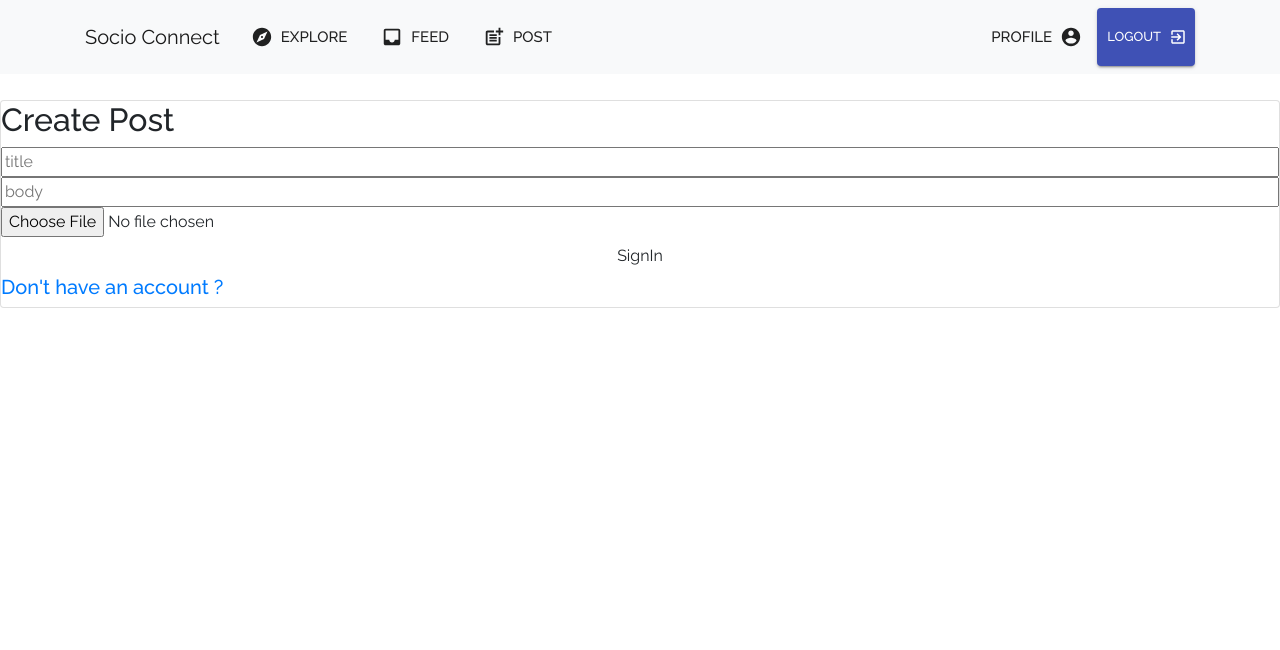
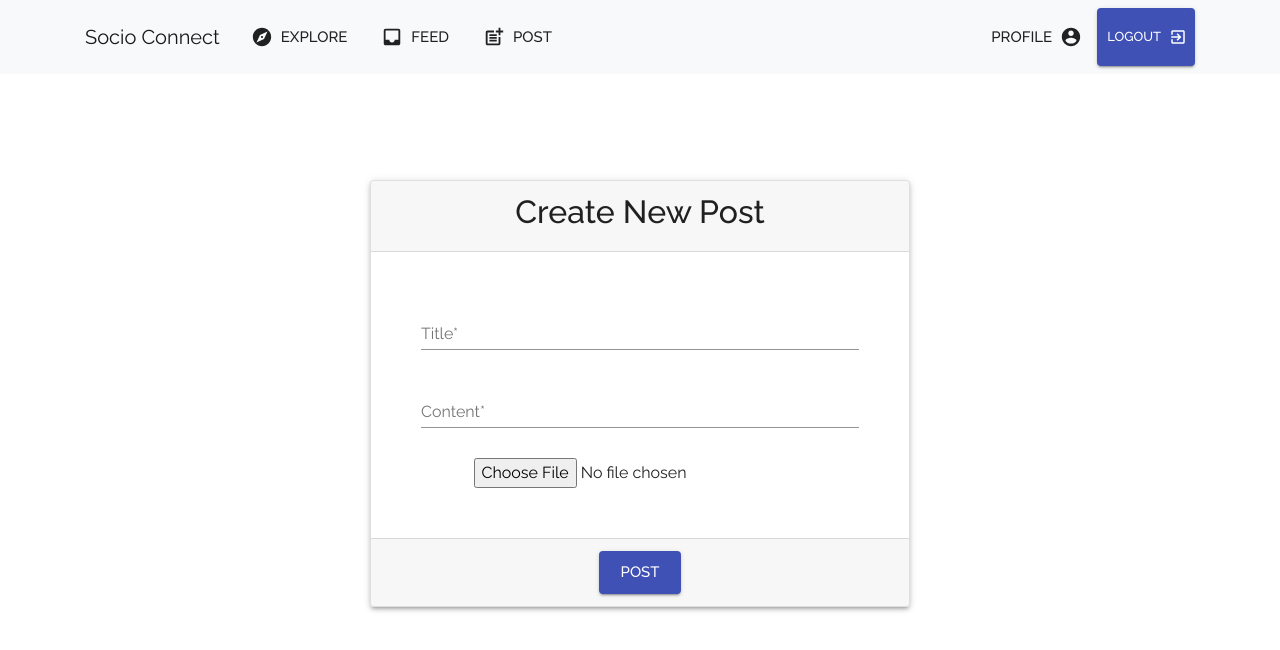
Before and after one commit to LalitDungriyal/Socio-Engage, a React (Create React App) app in the folder client/: page /createpost in a window 1280 px wide. Shown: the top 650 px of the page. Built offline with nearby package versions, Linux system fonts and the light colour scheme; sample sign-in values are in the browser's storage.

Commit message:
New Post page UI

```diff
--- a/client/src/components/screens/CreatePost.js
+++ b/client/src/components/screens/CreatePost.js
@@ -1,5 +1,9 @@
 import React, {useState, useEffect} from 'react'
 import {Link,useHistory} from 'react-router-dom'
+import { Card, Container, Row } from 'react-bootstrap'
+import Paper from '@material-ui/core/Paper';
+import Button from '@material-ui/core/Button';
+import {FormControl, IconButton, Input, InputAdornment, InputLabel } from '@material-ui/core';
 
 const CreatePost = () => {
 
@@ -58,7 +62,59 @@ const CreatePost = () => {
     }
 
     return (
-        <div>
+        <>
+        <Container>
+            <Row className="justify-content-md-center">
+                <div className="col-12 col-md-6 card-login">
+                    <Paper elevation={3} >
+                        <Card className="text-center">
+                            <Card.Header><h2>Create New Post</h2></Card.Header>
+                            <Card.Body>
+
+                                <FormControl fullWidth>
+                                    <InputLabel htmlFor="name-field">Title*</InputLabel>
+                                    <Input
+                                        id="name-field"
+                                        type='text'
+                                        value={title}
+                                        onChange={(e)=>setTitle(e.target.value)}
+                                    />
+                                </FormControl>
+
+                                <FormControl fullWidth>
+                                    <InputLabel htmlFor="email-field">Content*</InputLabel>
+                                    <Input
+                                        id="email-field"
+                                        type='text'
+                                        value={body}
+                                        onChange={(e)=>setBody(e.target.value)}
+                                    />
+                                </FormControl>
+
+                                <input
+                                    type="file"
+                                    placeholder="upload image"
+                                    onChange={(e) => setImage(e.target.files[0])}
+                                />
+
+                            </Card.Body>
+                            <Card.Footer className="text-muted">
+                                <Button
+                                    size="large"
+                                    variant="contained"
+                                    color="primary"
+                                    onClick={()=>postDetails()}
+                                >
+                                    Post
+                                </Button>
+                            </Card.Footer>
+                        </Card>
+                    </Paper>
+                </div>
+            </Row>
+        </Container>
+
+        {/* <div>
           <div className="card auth-card input-field">
             <h2>Create Post</h2>
 
@@ -92,7 +148,8 @@ const CreatePost = () => {
             </h5>
 
         </div>
-      </div>
+      </div> */}
+      </>
     )
 }
 
```
